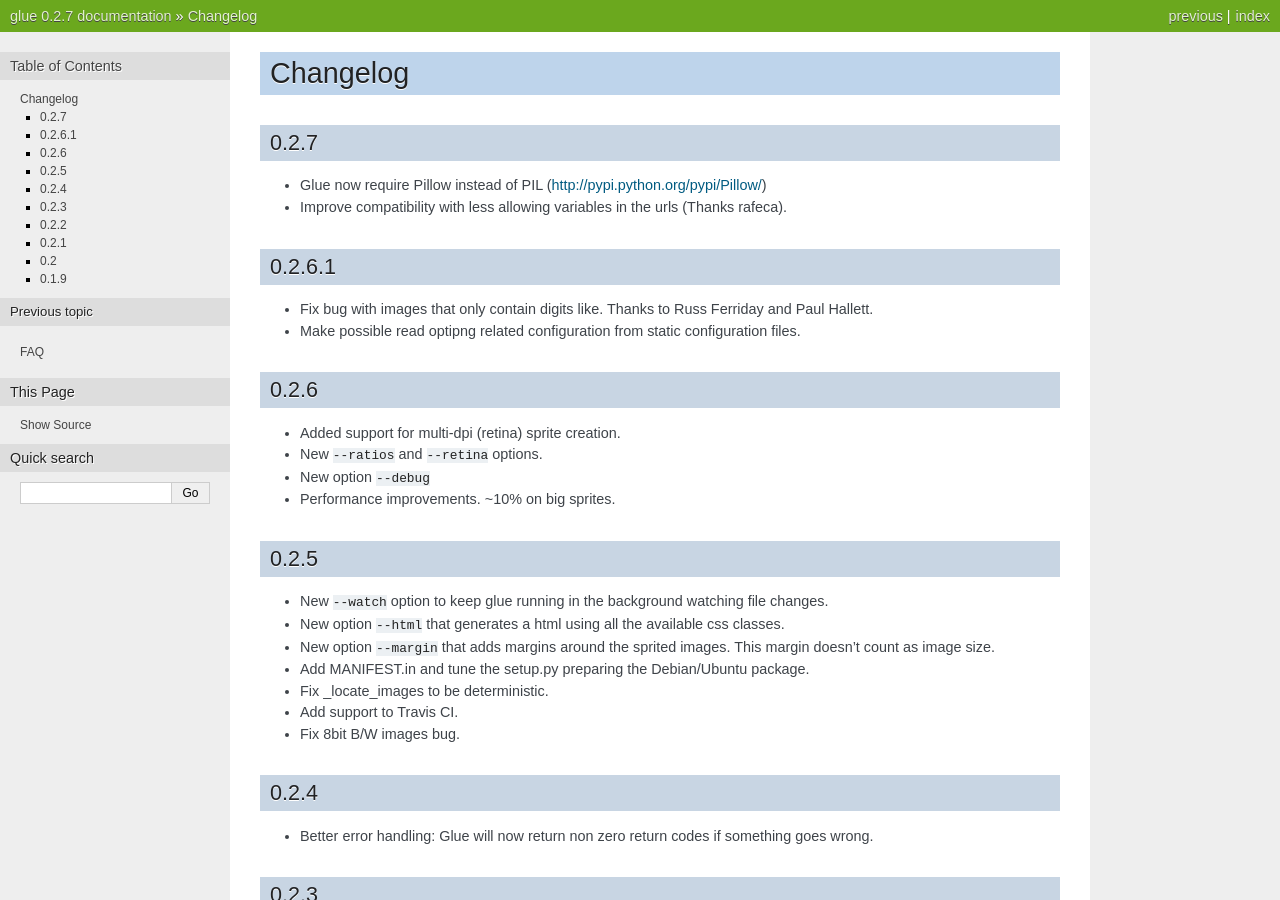
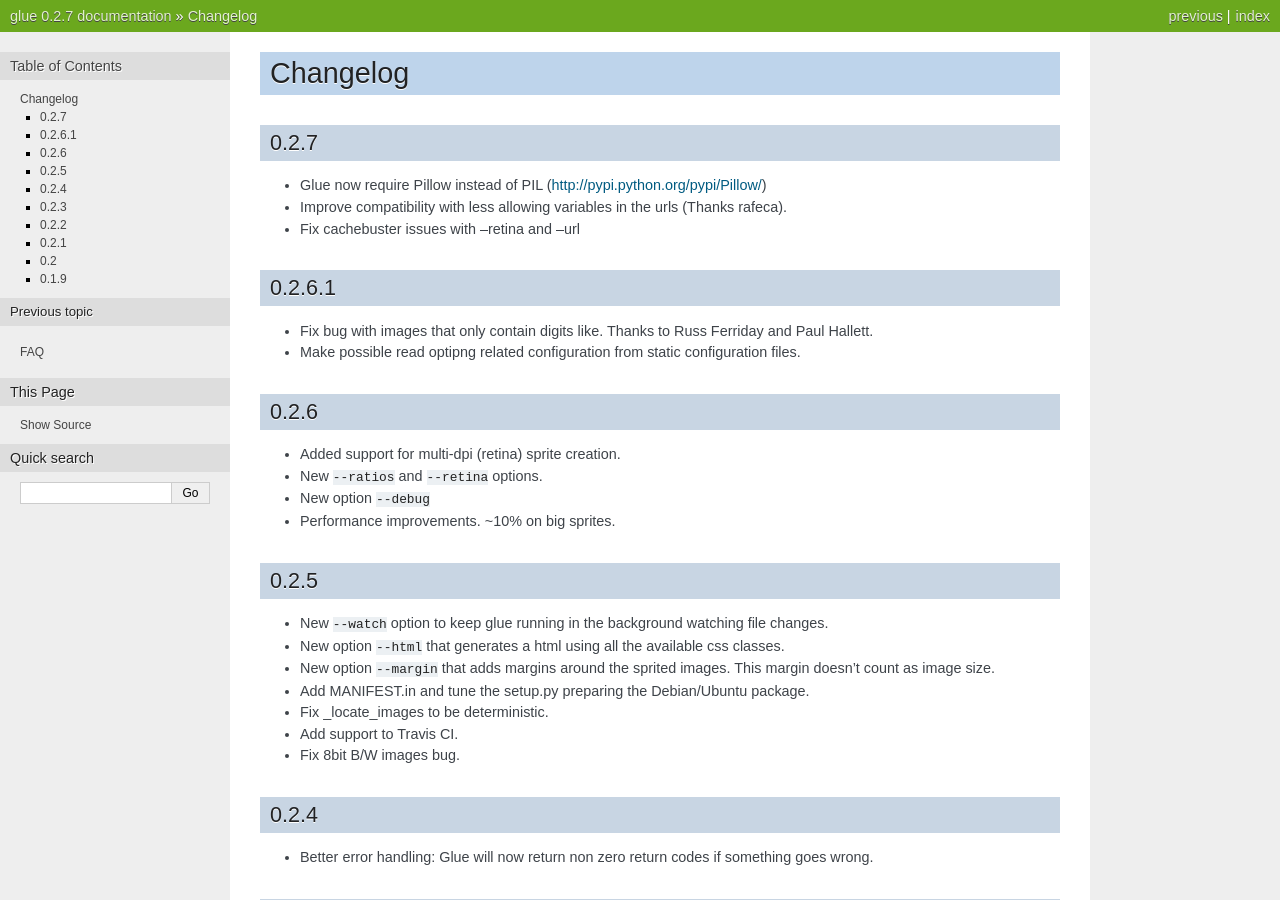
Before and after one commit to jorgebastida/glue, a Sphinx documentation site: the page built from docs/changelog.rst, in a window 1280 px wide and 900 px high. Built offline with Sphinx 7.4.7, drawn with Linux system fonts in a browser that asks for light colours; the version number is read from the project's files by our own code.

Commit message:
Update changelog

```diff
--- a/docs/changelog.rst
+++ b/docs/changelog.rst
@@ -5,6 +5,7 @@
 ^^^^^
 * Glue now require Pillow instead of PIL (http://pypi.python.org/pypi/Pillow/)
 * Improve compatibility with less allowing variables in the urls (Thanks rafeca).
+* Fix cachebuster issues with --retina and --url
 
 0.2.6.1
 ^^^^^^
```
